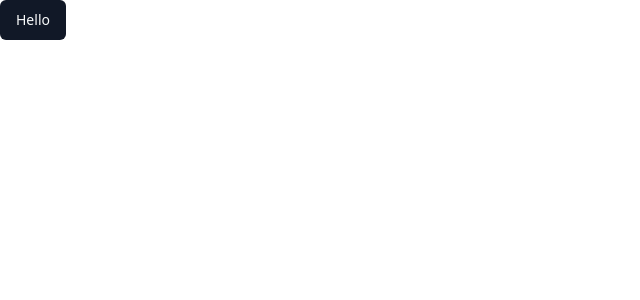
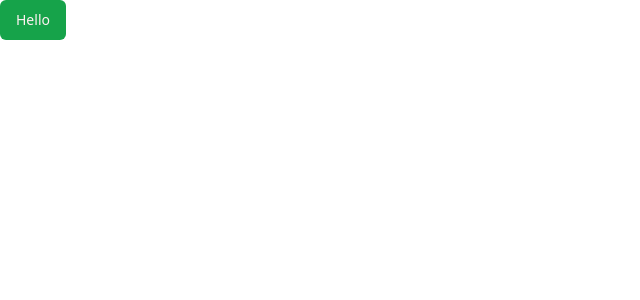
Before and after one commit to HimanshuS1nha/Clinic-Ease, a React (Vite) app in the folder client/: page / in a window 1280 px wide. Shown: the top 300 px of the page, without its empty margins (0-640 px from the left). Built offline with nearby package versions, Linux system fonts and the light colour scheme.

Commit message:
Button added

```diff
--- a/client/src/index.css
+++ b/client/src/index.css
@@ -1,61 +1,64 @@
 @tailwind base;
 @tailwind components;
 @tailwind utilities;
+
 @layer base {
   :root {
     --background: 0 0% 100%;
-    --foreground: 224 71.4% 4.1%;
+    --foreground: 240 10% 3.9%;
     --card: 0 0% 100%;
-    --card-foreground: 224 71.4% 4.1%;
+    --card-foreground: 240 10% 3.9%;
     --popover: 0 0% 100%;
-    --popover-foreground: 224 71.4% 4.1%;
-    --primary: 220.9 39.3% 11%;
-    --primary-foreground: 210 20% 98%;
-    --secondary: 220 14.3% 95.9%;
-    --secondary-foreground: 220.9 39.3% 11%;
-    --muted: 220 14.3% 95.9%;
-    --muted-foreground: 220 8.9% 46.1%;
-    --accent: 220 14.3% 95.9%;
-    --accent-foreground: 220.9 39.3% 11%;
+    --popover-foreground: 240 10% 3.9%;
+    --primary: 142.1 76.2% 36.3%;
+    --primary-foreground: 355.7 100% 97.3%;
+    --secondary: 240 4.8% 95.9%;
+    --secondary-foreground: 240 5.9% 10%;
+    --muted: 240 4.8% 95.9%;
+    --muted-foreground: 240 3.8% 46.1%;
+    --accent: 240 4.8% 95.9%;
+    --accent-foreground: 240 5.9% 10%;
     --destructive: 0 84.2% 60.2%;
-    --destructive-foreground: 210 20% 98%;
-    --border: 220 13% 91%;
-    --input: 220 13% 91%;
-    --ring: 224 71.4% 4.1%;
+    --destructive-foreground: 0 0% 98%;
+    --border: 240 5.9% 90%;
+    --input: 240 5.9% 90%;
+    --ring: 142.1 76.2% 36.3%;
+    --radius: 0.5rem;
     --chart-1: 12 76% 61%;
     --chart-2: 173 58% 39%;
     --chart-3: 197 37% 24%;
     --chart-4: 43 74% 66%;
     --chart-5: 27 87% 67%;
-    --radius: 0.5rem
   }
+
   .dark {
-    --background: 224 71.4% 4.1%;
-    --foreground: 210 20% 98%;
-    --card: 224 71.4% 4.1%;
-    --card-foreground: 210 20% 98%;
-    --popover: 224 71.4% 4.1%;
-    --popover-foreground: 210 20% 98%;
-    --primary: 210 20% 98%;
-    --primary-foreground: 220.9 39.3% 11%;
-    --secondary: 215 27.9% 16.9%;
-    --secondary-foreground: 210 20% 98%;
-    --muted: 215 27.9% 16.9%;
-    --muted-foreground: 217.9 10.6% 64.9%;
-    --accent: 215 27.9% 16.9%;
-    --accent-foreground: 210 20% 98%;
+    --background: 20 14.3% 4.1%;
+    --foreground: 0 0% 95%;
+    --card: 24 9.8% 10%;
+    --card-foreground: 0 0% 95%;
+    --popover: 0 0% 9%;
+    --popover-foreground: 0 0% 95%;
+    --primary: 142.1 70.6% 45.3%;
+    --primary-foreground: 144.9 80.4% 10%;
+    --secondary: 240 3.7% 15.9%;
+    --secondary-foreground: 0 0% 98%;
+    --muted: 0 0% 15%;
+    --muted-foreground: 240 5% 64.9%;
+    --accent: 12 6.5% 15.1%;
+    --accent-foreground: 0 0% 98%;
     --destructive: 0 62.8% 30.6%;
-    --destructive-foreground: 210 20% 98%;
-    --border: 215 27.9% 16.9%;
-    --input: 215 27.9% 16.9%;
-    --ring: 216 12.2% 83.9%;
+    --destructive-foreground: 0 85.7% 97.3%;
+    --border: 240 3.7% 15.9%;
+    --input: 240 3.7% 15.9%;
+    --ring: 142.4 71.8% 29.2%;
     --chart-1: 220 70% 50%;
     --chart-2: 160 60% 45%;
     --chart-3: 30 80% 55%;
     --chart-4: 280 65% 60%;
-    --chart-5: 340 75% 55%
+    --chart-5: 340 75% 55%;
   }
 }
+
 @layer base {
   * {
     @apply border-border;
```
